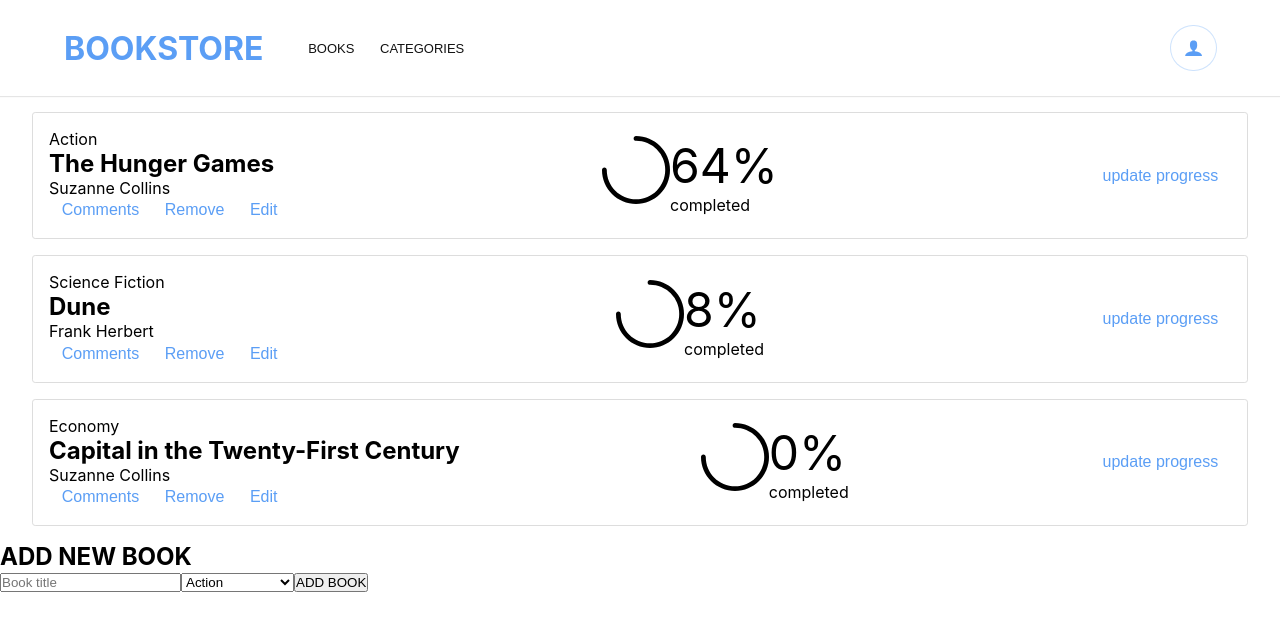
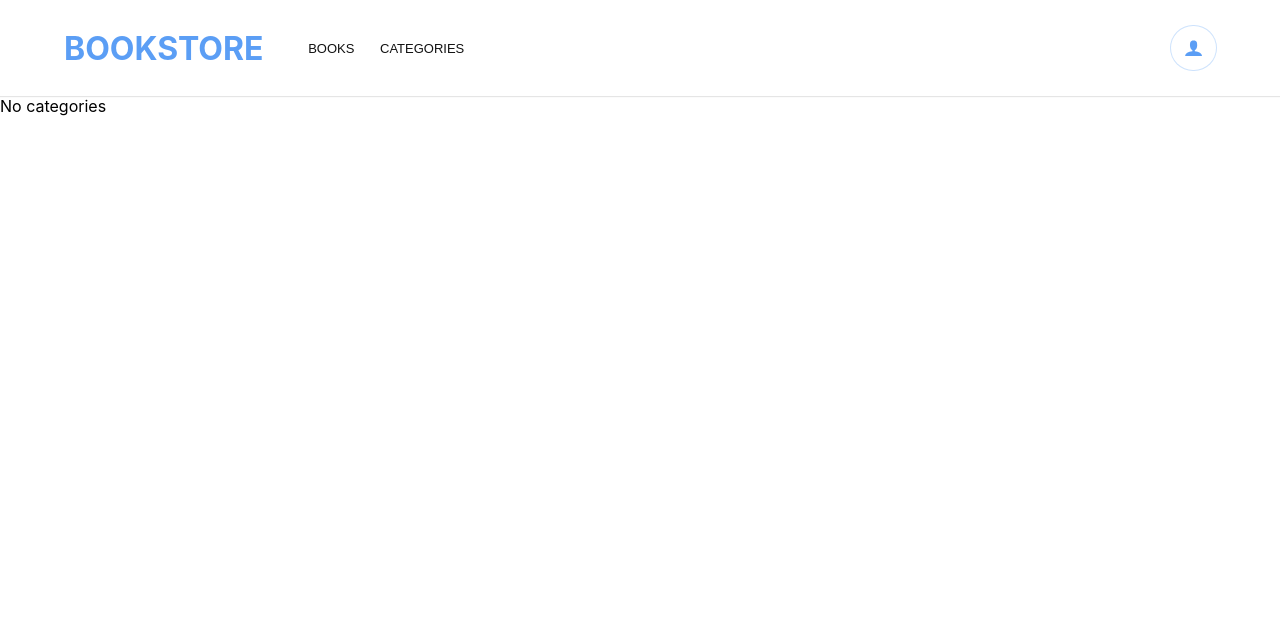
Before and after one commit to MrBrN197/BookStore, a React (Create React App) app: page /categories in a window 1280 px wide. Shown: the top 630 px of the page. Built offline with nearby package versions, Linux system fonts and the light colour scheme.

Commit message:
Added navigation `Link`s to `Header`

```diff
--- a/src/components/App.js
+++ b/src/components/App.js
@@ -1,48 +1,20 @@
+import { Route, Switch } from 'react-router-dom';
 import Header from './Header';
-import Book from './Book';
-import AddBook from './AddBook';
+import Books from './Books';
+import Categories from './Categories';
 
-const App = () => {
-  const books = [
-    {
-      title: 'The Hunger Games',
-      author: 'Suzanne Collins',
-      genre: 'Action',
-      completed: 64,
-      id: 0,
-    },
-    {
-      title: 'Dune',
-      author: 'Frank Herbert',
-      genre: 'Science Fiction',
-      completed: 8,
-      id: 1,
-    },
-    {
-      title: 'Capital in the Twenty-First Century',
-      author: 'Suzanne Collins',
-      genre: 'Economy',
-      completed: 0,
-      id: 2,
-    },
-  ];
-  return (
-    <>
-      <Header />
-      <div>
-        {books.map((book) => (
-          <Book
-            key={book.id}
-            title={book.title}
-            author={book.author}
-            genre={book.genre}
-            completed={book.completed}
-          />
-        ))}
-      </div>
-      <AddBook />
-    </>
-  );
-};
+const App = () => (
+  <>
+    <Header />
+    <Switch>
+      <Route exact path="/">
+        <Books />
+      </Route>
+      <Route>
+        <Categories />
+      </Route>
+    </Switch>
+  </>
+);
 
 export default App;
--- /dev/null
+++ b/src/components/Books.js
@@ -0,0 +1,46 @@
+import Book from './Book';
+import AddBook from './AddBook';
+
+const Books = () => {
+  const books = [
+    {
+      title: 'The Hunger Games',
+      author: 'Suzanne Collins',
+      genre: 'Action',
+      completed: 64,
+      id: 0,
+    },
+    {
+      title: 'Dune',
+      author: 'Frank Herbert',
+      genre: 'Science Fiction',
+      completed: 8,
+      id: 1,
+    },
+    {
+      title: 'Capital in the Twenty-First Century',
+      author: 'Suzanne Collins',
+      genre: 'Economy',
+      completed: 0,
+      id: 2,
+    },
+  ];
+  return (
+    <>
+      <div>
+        {books.map((book) => (
+          <Book
+            key={book.id}
+            title={book.title}
+            author={book.author}
+            genre={book.genre}
+            completed={book.completed}
+          />
+        ))}
+      </div>
+      <AddBook />
+    </>
+  );
+};
+
+export default Books;
--- /dev/null
+++ b/src/components/Categories.js
@@ -0,0 +1,7 @@
+const Categories = () => (
+  <div>
+    No categories
+  </div>
+);
+
+export default Categories;
--- a/src/components/Header.js
+++ b/src/components/Header.js
@@ -1,4 +1,5 @@
 import { ImUser } from 'react-icons/im';
+import { Link } from 'react-router-dom';
 import styles from './Header.module.css';
 
 const Header = () => (
@@ -8,10 +9,14 @@ const Header = () => (
       <nav className={styles.navbar}>
         <ul>
           <li>
-            books
+            <Link to="/">
+              books
+            </Link>
           </li>
           <li>
-            categories
+            <Link to="/categories">
+              categories
+            </Link>
           </li>
         </ul>
       </nav>
--- a/src/index.css
+++ b/src/index.css
@@ -48,3 +48,8 @@ button {
   padding: 0.2em 0.8em;
   cursor: pointer;
 }
+
+a {
+  text-decoration: none;
+  color: inherit;
+}
--- a/src/index.js
+++ b/src/index.js
@@ -1,11 +1,15 @@
 import React from 'react';
 import ReactDOM from 'react-dom';
 import './index.css';
+import { BrowserRouter, Route, Switch } from 'react-router-dom';
 import App from './components/App';
+import Categories from './components/Categories';
 
 ReactDOM.render(
   <React.StrictMode>
-    <App />
+    <BrowserRouter>
+      <App />
+    </BrowserRouter>
   </React.StrictMode>,
   document.getElementById('root'),
 );
```
